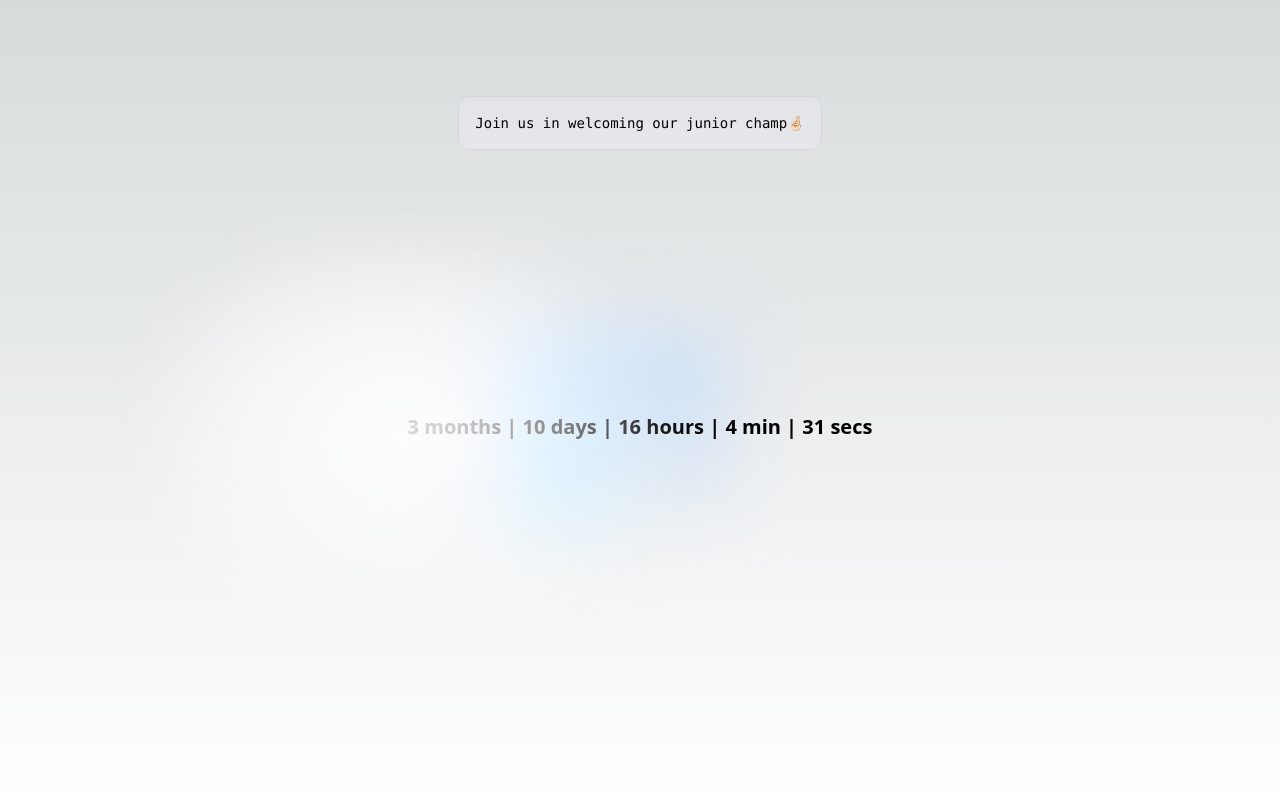
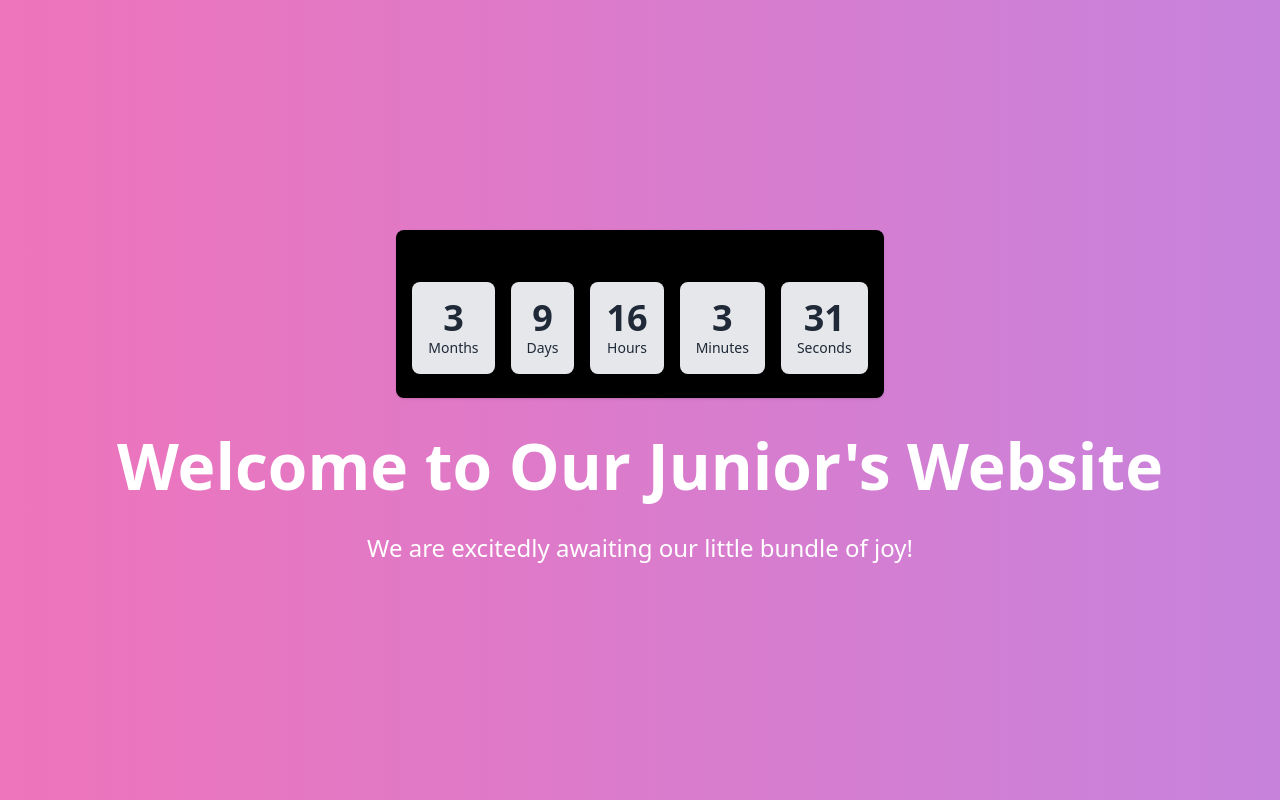
Before and after one commit to Jainysh/junior, a Next.js app: page / in a window 1280 px wide. Built offline with nearby package versions, Linux system fonts and the light colour scheme.

Commit message:
UX change, added countdown contianer

```diff
--- /dev/null
+++ b/components/Countdown/countdown.tsx
@@ -0,0 +1,74 @@
+// components/CountdownTimer.js
+
+import React, { useEffect, useState } from "react";
+
+type CountdownTimerProps = {
+  message: string;
+  dueDate: Date;
+};
+const CountdownTimer = ({ dueDate, message }: CountdownTimerProps) => {
+  const [months, setMonths] = useState(0);
+  const [days, setDays] = useState(0);
+  const [hours, setHours] = useState(0);
+  const [minutes, setMinutes] = useState(0);
+  const [seconds, setSeconds] = useState(0);
+
+  useEffect(() => {
+    const interval = setInterval(() => {
+      const now = new Date().getTime();
+      const timeRemaining = dueDate.getTime() - now;
+
+      const months = Math.floor(timeRemaining / (1000 * 60 * 60 * 24 * 30));
+      const days = Math.floor(
+        (timeRemaining % (1000 * 60 * 60 * 24 * 30)) / (1000 * 60 * 60 * 24)
+      );
+      const hours = Math.floor(
+        (timeRemaining % (1000 * 60 * 60 * 24)) / (1000 * 60 * 60)
+      );
+      const minutes = Math.floor(
+        (timeRemaining % (1000 * 60 * 60)) / (1000 * 60)
+      );
+      const seconds = Math.floor((timeRemaining % (1000 * 60)) / 1000);
+
+      setMonths(months);
+      setDays(days);
+      setHours(hours);
+      setMinutes(minutes);
+      setSeconds(seconds);
+    }, 1000);
+
+    return () => {
+      clearInterval(interval);
+    };
+  }, [dueDate]);
+
+  return (
+    <div className="text-center bg-black rounded-lg p-2 shadow m-2">
+      <h2 className="text-2xl font-bold mb-3">{message}</h2>
+      <div className="flex justify-center items-center flex-wrap">
+        <div className="bg-gray-200 text-gray-800 p-4 rounded-lg mx-2 mb-4">
+          <div className="text-4xl font-semibold">{months}</div>
+          <div className="text-sm">Months</div>
+        </div>
+        <div className="bg-gray-200 text-gray-800 p-4 rounded-lg mx-2 mb-4">
+          <div className="text-4xl font-semibold">{days}</div>
+          <div className="text-sm">Days</div>
+        </div>
+        <div className="bg-gray-200 text-gray-800 p-4 rounded-lg mx-2 mb-4">
+          <div className="text-4xl font-semibold">{hours}</div>
+          <div className="text-sm">Hours</div>
+        </div>
+        <div className="bg-gray-200 text-gray-800 p-4 rounded-lg mx-2 mb-4">
+          <div className="text-4xl font-semibold">{minutes}</div>
+          <div className="text-sm">Minutes</div>
+        </div>
+        <div className="bg-gray-200 text-gray-800 p-4 rounded-lg mx-2 mb-4">
+          <div className="text-4xl font-semibold">{seconds}</div>
+          <div className="text-sm">Seconds</div>
+        </div>
+      </div>
+    </div>
+  );
+};
+
+export default CountdownTimer;
--- a/pages/index.tsx
+++ b/pages/index.tsx
@@ -1,85 +1,32 @@
-import Image from "next/image";
-import { Inter } from "next/font/google";
-import { useEffect, useState } from "react";
+// pages/index.js
 
-const inter = Inter({ subsets: ["latin"] });
+import React from "react";
+import styles from "../styles/Home.module.css";
+import CountdownTimer from "@/components/Countdown/countdown";
 
-type DateTime = {
-  seconds: number;
-  minutes: number;
-  hours: number;
-  days: number;
-  months: number;
-};
-export default function Home() {
-  const [daysLeft, setDaysLeft] = useState<DateTime>();
-
-  // bug in time calculation
-  const diff_hours = () => {
-    const today = new Date();
-    const deliveryDate = new Date("July 22, 2023 00:00:01");
-    var diff = (deliveryDate.getTime() - today.getTime()) / 1000;
-
-
-    const seconds = Math.abs(Math.round(diff));
-    const minutes = Math.abs(Math.round(seconds / 60));
-    const hours = Math.abs(Math.round(minutes / (60)));
-    const days = Math.abs(Math.round(hours / 24));
-    const months = Math.abs(
-      Math.round(deliveryDate.getMonth() - today.getMonth())
-    );
-    setDaysLeft({
-      seconds: seconds%(60),
-      minutes: minutes%(60),
-      hours: hours%(24),
-      days: days%(30),
-      months,
-    });
-    console.log(seconds,minutes)
-  };
-
-  useEffect(() => {
-    const interval = setInterval(() => diff_hours(), 1000);
-    return () => clearInterval(interval)
-  }, []);
+const HomePage = () => {
+  // Define your due date here
+  const dueDate = new Date("July 22, 2023 00:00:01");
 
   return (
-    <main className="flex min-h-screen flex-col items-center justify-between p-24">
-      <div className="z-10 w-full max-w-5xl items-center justify-center align-center font-mono text-sm lg:flex">
-        <div className="top-0  justify-center border-b border-gray-300 bg-gradient-to-b from-zinc-200 pb-6 pt-8 backdrop-blur-2xl dark:border-neutral-800 dark:bg-zinc-800/30 dark:from-inherit lg:static lg:w-auto  lg:rounded-xl lg:border lg:bg-gray-200 lg:p-4 lg:dark:bg-zinc-800/30">
-          {/* <div> */}
-          Join us in welcoming our junior champ🤞🏻
+    <>
+      <div className={styles.gradientBg}>
+        <div className={styles.timerContainer}>
+          <CountdownTimer dueDate={dueDate} message="Awwwating!" />
         </div>
-        {/* <div className="fixed bottom-0 left-0 flex h-48 w-full items-end justify-center bg-gradient-to-t from-white via-white dark:from-black dark:via-black lg:static lg:h-auto lg:w-auto lg:bg-none"> */}
-        {/* <a
-            className="pointer-events-none flex place-items-center gap-2 p-8 lg:pointer-events-auto lg:p-0"
-            href="https://vercel.com?utm_source=create-next-app&utm_medium=default-template-tw&utm_campaign=create-next-app"
-            target="_blank"
-            rel="noopener noreferrer"
-          >
-            By{' '}
-            <Image
-              src="/vercel.svg"
-              alt="Vercel Logo"
-              className="dark:invert"
-              width={100}
-              height={24}
-              priority
-            />
-          </a> */}
-        {/* </div> */}
-      </div>
-
-      <div className="relative flex place-items-center before:absolute before:h-[300px] before:w-[480px] before:-translate-x-1/2 before:rounded-full before:bg-gradient-radial before:from-white before:to-transparent before:blur-2xl before:content-[''] after:absolute after:-z-20 after:h-[180px] after:w-[240px] after:translate-x-1/3 after:bg-gradient-conic after:from-sky-200 after:via-blue-200 after:blur-2xl after:content-[''] before:dark:bg-gradient-to-br before:dark:from-transparent before:dark:to-blue-700/10 after:dark:from-sky-900 after:dark:via-[#0141ff]/40 before:lg:h-[360px]">
-        <div style={{ fontSize: "20px", fontWeight: "bold" }}>
-          {daysLeft?.months} months | {daysLeft?.days} days | {daysLeft?.hours}{" "}
-          hours | {daysLeft?.minutes} min | {daysLeft?.seconds} secs
+        <div className={styles.container}>
+          <div className={styles.greetingContainer}>
+            <h1 className={styles.greetingText}>
+              Welcome to Our Junior&apos;s Website
+            </h1>
+            <p className={styles.subText}>
+              We are excitedly awaiting our little bundle of joy!
+            </p>
+          </div>
         </div>
       </div>
+    </>
+  );
+};
 
-      <div className="mb-32 grid text-center lg:mb-0 lg:grid-cols-4 lg:text-left">
-        {/* {timeLeft} */}
-      </div>
-    </main>
-  );
-}
+export default HomePage;
--- /dev/null
+++ b/styles/Home.module.css
@@ -0,0 +1,55 @@
+/* styles/Home.module.css */
+
+.container {
+  padding: 12px;
+}
+
+.gradientBg {
+  background: linear-gradient(to right, #f472b6, #a58ff9);
+  background-size: 200% 200%;
+  position: absolute;
+  top: 0;
+  left: 0;
+  z-index: -1;
+  animation: animateGradient 7s ease infinite;
+  display: flex;
+  flex-direction: column;
+  justify-content: center;
+  align-items: center;
+  width: 100%;
+  min-height: 100vh;
+}
+
+@keyframes animateGradient {
+	0% {
+		background-position: 0% 50%;
+	}
+	50% {
+		background-position: 100% 50%;
+	}
+	100% {
+		background-position: 0% 50%;
+	}
+}
+
+.timerContainer {
+  display: flex;
+  justify-content: flex-end;
+}
+
+.greetingContainer {
+  text-align: center;
+  z-index: 1;
+}
+
+.greetingText {
+  font-size: 4rem;
+  font-weight: bold;
+  margin-bottom: 1rem;
+  color: #fff;
+}
+
+.subText {
+  font-size: 1.5rem;
+  color: #fff;
+}
```
